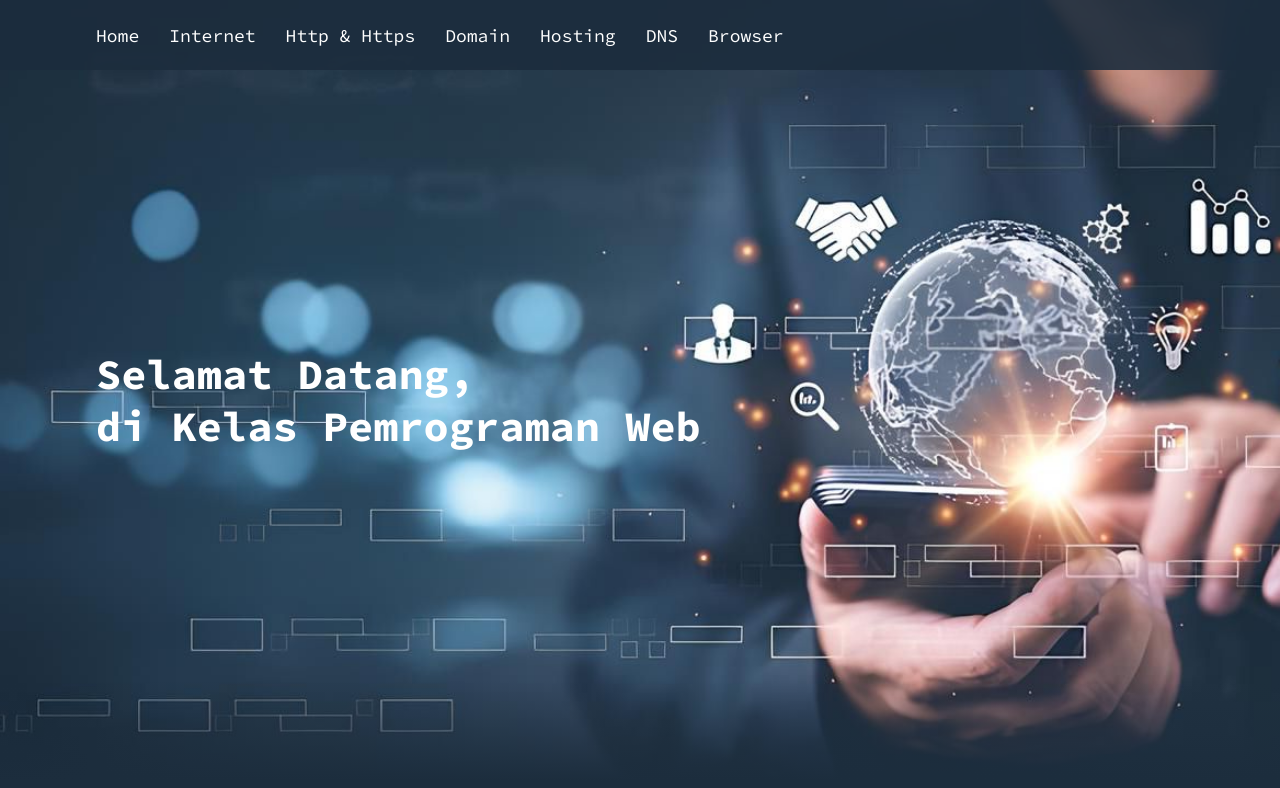
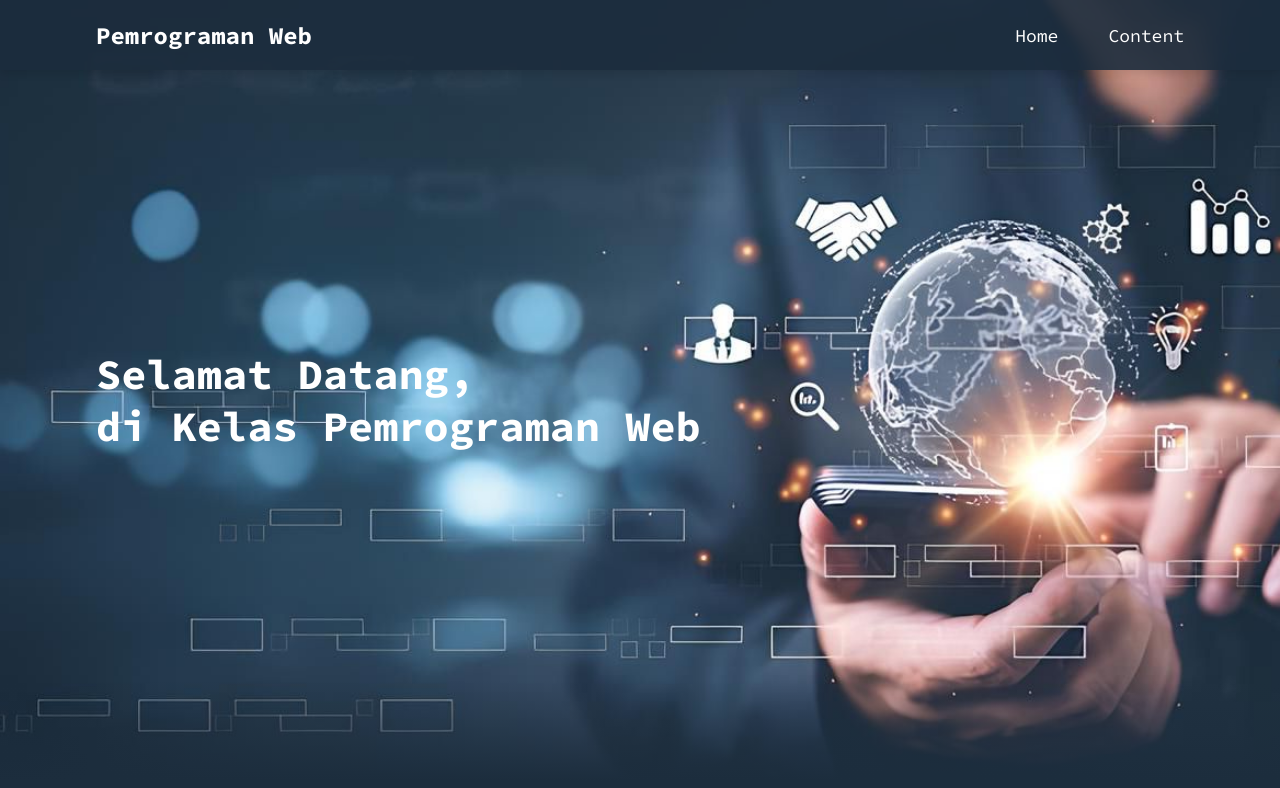
Before and after one commit to haekalhilmi/Pemrograman_Web, a plain HTML site: page index.html in a window 1280 px wide. Shown: the top 788 px of the page. Drawn offline with Linux system fonts and the light colour scheme.

Commit message:
first update

```diff
--- a/index.html
+++ b/index.html
@@ -13,14 +13,20 @@
   </head>
   <body>
     <nav>
+      <a class="logo" href="#home">Pemrograman Web</a>
       <ul>
         <li><a href="#home">Home</a></li>
-        <li><a href="#internet">Internet</a></li>
-        <li><a href="#https">Http & Https</a></li>
-        <li><a href="#domain">Domain</a></li>
-        <li><a href="#hosting">Hosting</a></li>
-        <li><a href="#dns">DNS</a></li>
-        <li><a href="#browser">Browser</a></li>
+        <li>
+          <a>Content</a>
+          <div class="dropdown">
+            <button><a class="internet" href="#internet">Internet</a></button>
+            <button><a href="#https">Http & Https</a></button>
+            <button><a href="#domain">Domain</a></button>
+            <button><a href="#hosting">Hosting</a></button>
+            <button><a href="#dns">DNS</a></button>
+            <button><a href="#browser">Browser</a></button>
+          </div>
+        </li>
       </ul>
     </nav>
     <div id="home" class="home">
--- a/style.css
+++ b/style.css
@@ -9,21 +9,58 @@ nav {
   left: 0;
   width: 100%;
   height: 70px;
-  display: inline-flex;
+  display: flex;
   align-items: center;
   justify-content: space-between;
-  padding: 0 6rem;
+  padding: 0 6rem 0 6rem 0;
   background: rgb(28, 45, 61, 0.9);
   z-index: 1000;
+  box-shadow: 0 4px 8px rgba(0, 0, 0, 0.1);
+}
+
+.logo {
+  color: white;
+  font-size: 24px;
+  margin-left: 6rem;
+  text-decoration: none;
+  font-weight: bold;
 }
 
 nav ul {
+  margin-right: 6rem;
   display: flex;
   list-style: none;
 }
+
 nav ul li {
-  margin-right: 30px;
+  position: relative;
+  margin-left: 50px;
+  padding: 23.5px 0 23.5px 0;
 }
+
+nav ul li .dropdown {
+  display: none;
+  position: absolute;
+  top: 100%;
+  left: -20%;
+  background-color: rgb(28, 45, 61, 0.9);
+  box-shadow: 0 4px 8px rgba(0, 0, 0, 0.1);
+}
+
+nav ul li:hover .dropdown {
+  display: block;
+}
+
+.dropdown button {
+  display: block;
+  padding: 10px;
+  border: none;
+  background: transparent;
+  cursor: pointer;
+  width: 100%;
+  text-align: left;
+}
+
 nav ul li a {
   text-decoration: none;
   color: white;
```
